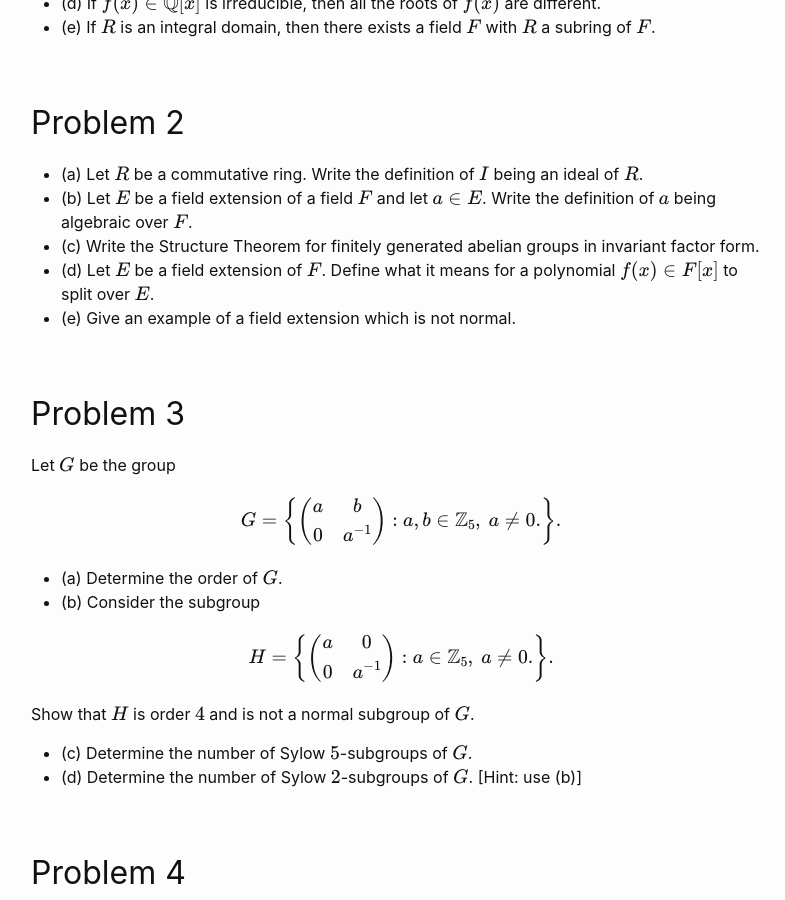
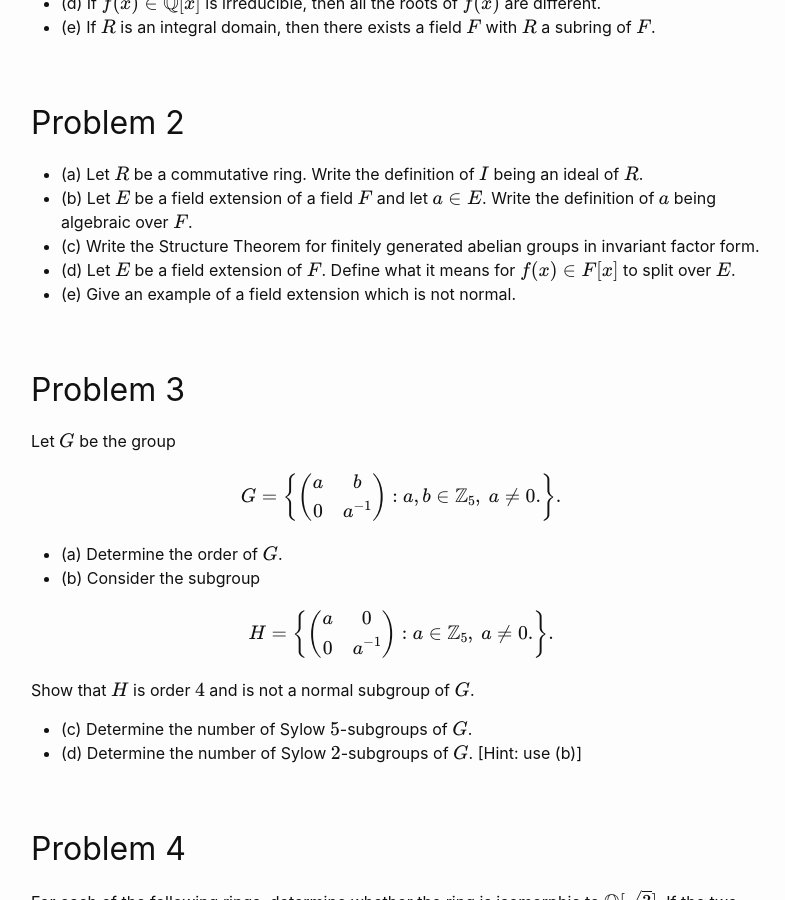
Before and after one commit to wcasper/math407spring2021, a Jekyll site: the page built from extras/final-inclass.md, in a window 1280 px wide and 900 px high, scrolled down 596 px. Shown: the whole window, without its empty margins (239-1024 px from the left). Built offline with Jekyll 4.4.1, drawn with Linux system fonts in a browser that asks for light colours.

Commit message:
revised final

```diff
--- a/extras/final-inclass.md
+++ b/extras/final-inclass.md
@@ -25,7 +25,7 @@ Note: you may NOT use a theorem or result from class to prove something when it
 * (a) Let $$R$$ be a commutative ring.  Write the definition of $$I$$ being an ideal of $$R$$.
 * (b) Let $$E$$ be a field extension of a field $$F$$ and let $$a\in E$$.  Write the definition of $$a$$ being algebraic over $$F$$.
 * (c) Write the Structure Theorem for finitely generated abelian groups in invariant factor form.
-* (d) Let $$E$$ be a field extension of $$F$$.  Define what it means for a polynomial $$f(x)\in F[x]$$ to split over $$E$$.
+* (d) Let $$E$$ be a field extension of $$F$$.  Define what it means for $$f(x)\in F[x]$$ to split over $$E$$.
 * (e) Give an example of a field extension which is not normal.
 
 ## Problem 3
```
